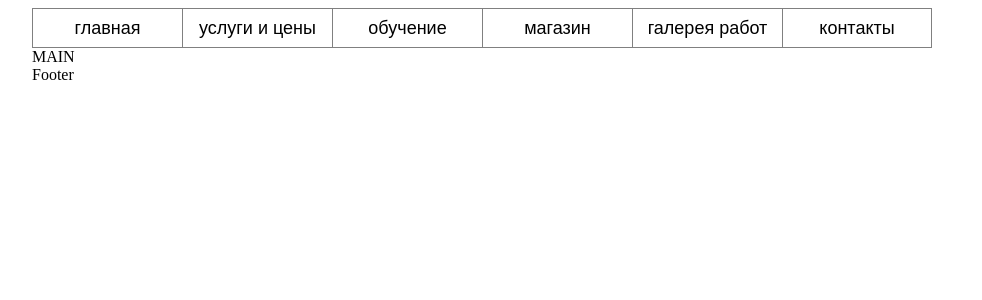
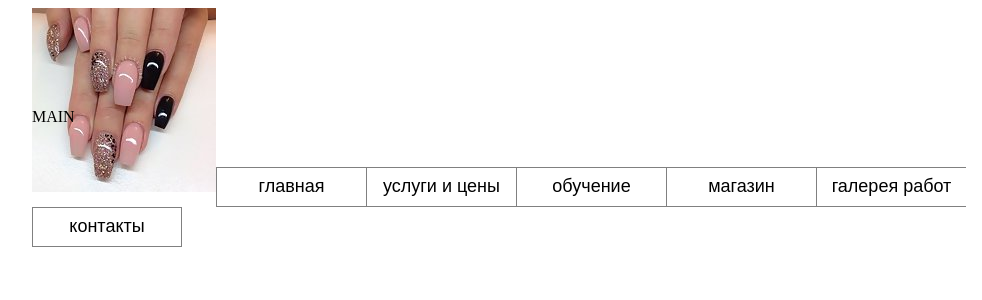
Before and after one commit to mallky/kosmetic, a React app: page / in a window 1280 px wide. Shown: the top 300 px of the page, without its empty margins (96-1078 px from the left). Built offline with nearby package versions, Linux system fonts and the light colour scheme.

Commit message:
(feature) try to add image loader

```diff
--- a/package.json
+++ b/package.json
@@ -35,6 +35,7 @@
     "less": "^2.7.3",
     "less-loader": "^4.0.5",
     "typescript": "2.5.3",
+    "url-loader": "^0.6.2",
     "webpack": "3.7.1",
     "webpack-bundle-analyzer": "^2.9.0"
   },
--- a/src/containers/header/Header.less
+++ b/src/containers/header/Header.less
@@ -1,4 +1,6 @@
 header {
+  height: 100px;
+
   button:not(:last-child) {
     border-right: none;
   }
--- a/src/containers/header/Header.tsx
+++ b/src/containers/header/Header.tsx
@@ -7,6 +7,8 @@ import Button from './../../components/button/Button';
 
 import { setSection } from '../../redux/application';
 import { IStore } from './../../store';
+
+import nails from 'nails.jpg';
 
 interface HeaderProps extends DispatchProp<IStore>, React.HTMLProps<HTMLAllCollection> {
     section?: string;
@@ -36,6 +38,7 @@ class Header extends React.Component<HeaderProps, {}> {
     render() {
         return (
             <header>
+                <img src={nails} alt="nails"/>
                 {this.renderTabList()}
             </header>
         );
--- a/src/containers/main/Main.less
+++ b/src/containers/main/Main.less
@@ -0,0 +1,3 @@
+main {
+  height: 2000px;
+}
--- a/src/containers/main/Main.tsx
+++ b/src/containers/main/Main.tsx
@@ -9,7 +9,7 @@ interface MainProps {
 export default class Main extends React.Component<MainProps, {}> {
   render() {
     return (
-      <div id="main">MAIN</div>
+      <main id="main">MAIN</main>
     );
   }
 }
--- a/webpack.config.js
+++ b/webpack.config.js
@@ -4,6 +4,8 @@ const HtmlWebpackPlugin = require('html-webpack-plugin');
 const CleanWebpackPlugin = require('clean-webpack-plugin');
 const BundleAnalyzerPlugin = require('webpack-bundle-analyzer').BundleAnalyzerPlugin;
 const ExtractTextPlugin = require("extract-text-webpack-plugin");
+
+const BINARY_FILE_MAX_SIZE = 8192;
 
 const extractLess = new ExtractTextPlugin({
     filename: "[name].[contenthash].css",
@@ -53,6 +55,17 @@ const config = {
                     // use style-loader in development
                     fallback: "style-loader"
                 })
+            },
+            {
+                test: /\.(png|jpg|gif)$/,
+                use: [
+                    {
+                        loader: 'url-loader',
+                        options: {
+                            limit: 8192
+                        }
+                    }
+                ]
             }
         ]
     },
```
Also changed, not shown: tsconfig.json (+14 -2 lines), src/containers/header/nails.jpg (added), 1 other file (tests, documents, lock files or other folders).
